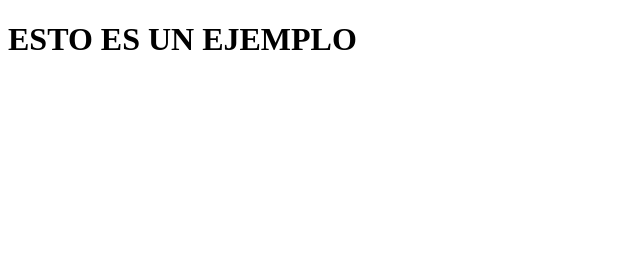
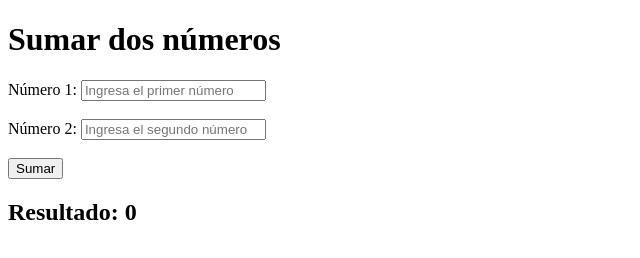
Before and after one commit to Antonio-DR99/prueba-01, a plain HTML site: page index.html in a window 1280 px wide. Shown: the whole page, without its empty margins (0-640 px from the left). Drawn offline with Linux system fonts and the light colour scheme.

Commit message:
Cambio en dev

```diff
--- a/index.html
+++ b/index.html
@@ -1,11 +1,41 @@
 <!DOCTYPE html>
-<html lang="en">
+<html lang="es">
 <head>
-    <meta charset="UTF-8">
-    <meta name="viewport" content="width=device-width, initial-scale=1.0">
-    <title>Document</title>
+  <meta charset="UTF-8">
+  <meta name="viewport" content="width=device-width, initial-scale=1.0">
+  <title>Suma de dos números</title>
 </head>
 <body>
-    <h1>ESTO ES UN EJEMPLO</h1>
+  <h1>Sumar dos números</h1>
+
+  <label for="numero1">Número 1:</label>
+  <input type="number" id="numero1" placeholder="Ingresa el primer número"><br><br>
+
+  <label for="numero2">Número 2:</label>
+  <input type="number" id="numero2" placeholder="Ingresa el segundo número"><br><br>
+
+  <button onclick="sumar()">Sumar</button>
+
+  <h2>Resultado: <span id="resultado">0</span></h2>
+
+  <script>
+    function sumar() {
+      // Obtener los valores de los inputs
+      const num1 = parseFloat(document.getElementById('numero1').value);
+      const num2 = parseFloat(document.getElementById('numero2').value);
+
+      // Verificar si los valores son números
+      if (isNaN(num1) || isNaN(num2)) {
+        alert("Por favor ingresa ambos números.");
+        return;
+      }
+
+      // Calcular la suma
+      const suma = num1 + num2;
+
+      // Mostrar el resultado
+      document.getElementById('resultado').textContent = suma;
+    }
+  </script>
 </body>
 </html>
```
